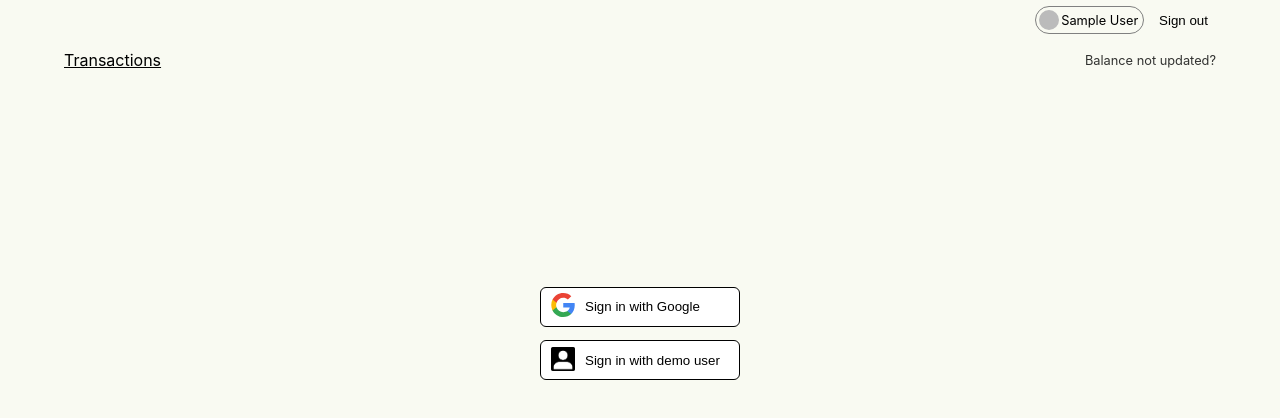
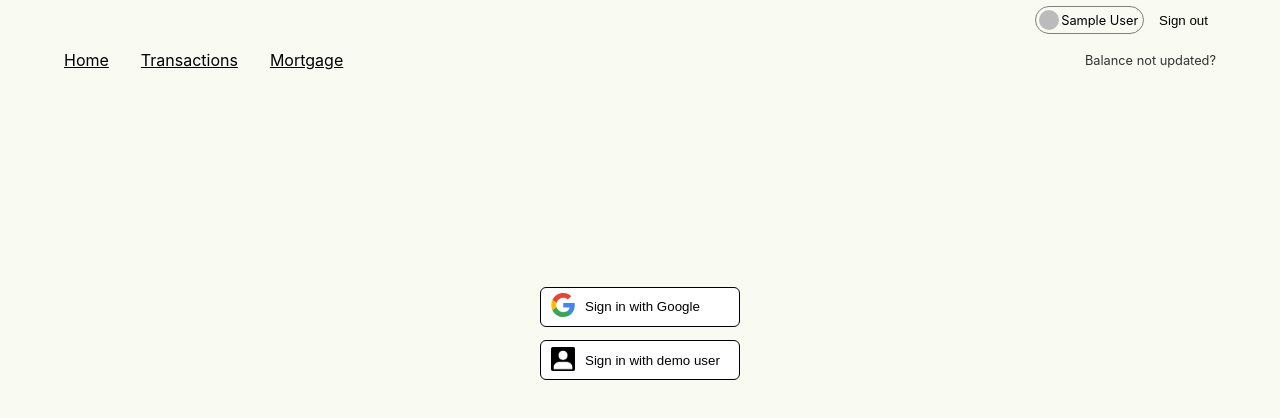
Before and after one commit to shamit6/get-there, a Next.js app: page /login in a window 1280 px wide. Shown: the top 418 px of the page. Built offline with nearby package versions, Linux system fonts and the light colour scheme; no server answers; the database is empty; sample sign-in values are in the browser's storage.

Commit message:
Adding mortgage page to layout (#20)
* Moving to next-auth beta

* redirect urls

* Adding mortgage button to layout

```diff
--- a/components/Mortgage/index.tsx
+++ b/components/Mortgage/index.tsx
@@ -2,7 +2,6 @@ import React, { useEffect, useState } from 'react'
 import Button from '../../components/button'
 import Add from '../../components/button/plus.svg'
 import Field from '../../components/Field'
-import Layout from '../../components/layout'
 import TextNumber from '../../components/textNumber'
 import { calcTotalSummery } from '../../utils/mortgageCalculator'
 import {
@@ -35,7 +34,7 @@ export default function Mortgage() {
   }, [programsData])
 
   return (
-    <Layout>
+    <>
       {programsData.map((programData, i) => (
         <MortgageProgram
           key={i}
@@ -96,6 +95,6 @@ export default function Mortgage() {
           </div>
         </Field>
       </div>
-    </Layout>
+    </>
   )
 }
--- a/components/layout/index.tsx
+++ b/components/layout/index.tsx
@@ -6,8 +6,10 @@ import styles from './Layout.module.scss'
 import { ReactNode } from 'react'
 import Button from '../../components/button'
 import UpdateBalance from '../../components/UpdateBalance'
+import { useRouter } from 'next/router'
 
 export default function Layout({ children }: { children: ReactNode }) {
+  const router = useRouter()
   const { data: session, status } = useSession()
   const user = session?.user
 
@@ -58,9 +60,24 @@ export default function Layout({ children }: { children: ReactNode }) {
         </header>
         {session?.user && (
           <nav className={styles.nav}>
-            <Link href="/transactions">
-              <a>Transactions</a>
-            </Link>
+            {router.pathname !== '/' && (
+              <Link href="/">
+                <a>Home</a>
+              </Link>
+            )}
+
+            {router.pathname !== '/transactions' && (
+              <Link href="/transactions">
+                <a>Transactions</a>
+              </Link>
+            )}
+
+            {router.pathname !== '/mortgage' && (
+              <Link href="/mortgage">
+                <a>Mortgage</a>
+              </Link>
+            )}
+
             {/* TODO: show only if balance not updated today */}
             <UpdateBalance />
           </nav>
```
Also changed, not shown: pages/mortgage/index.tsx (+11 -2 lines).
